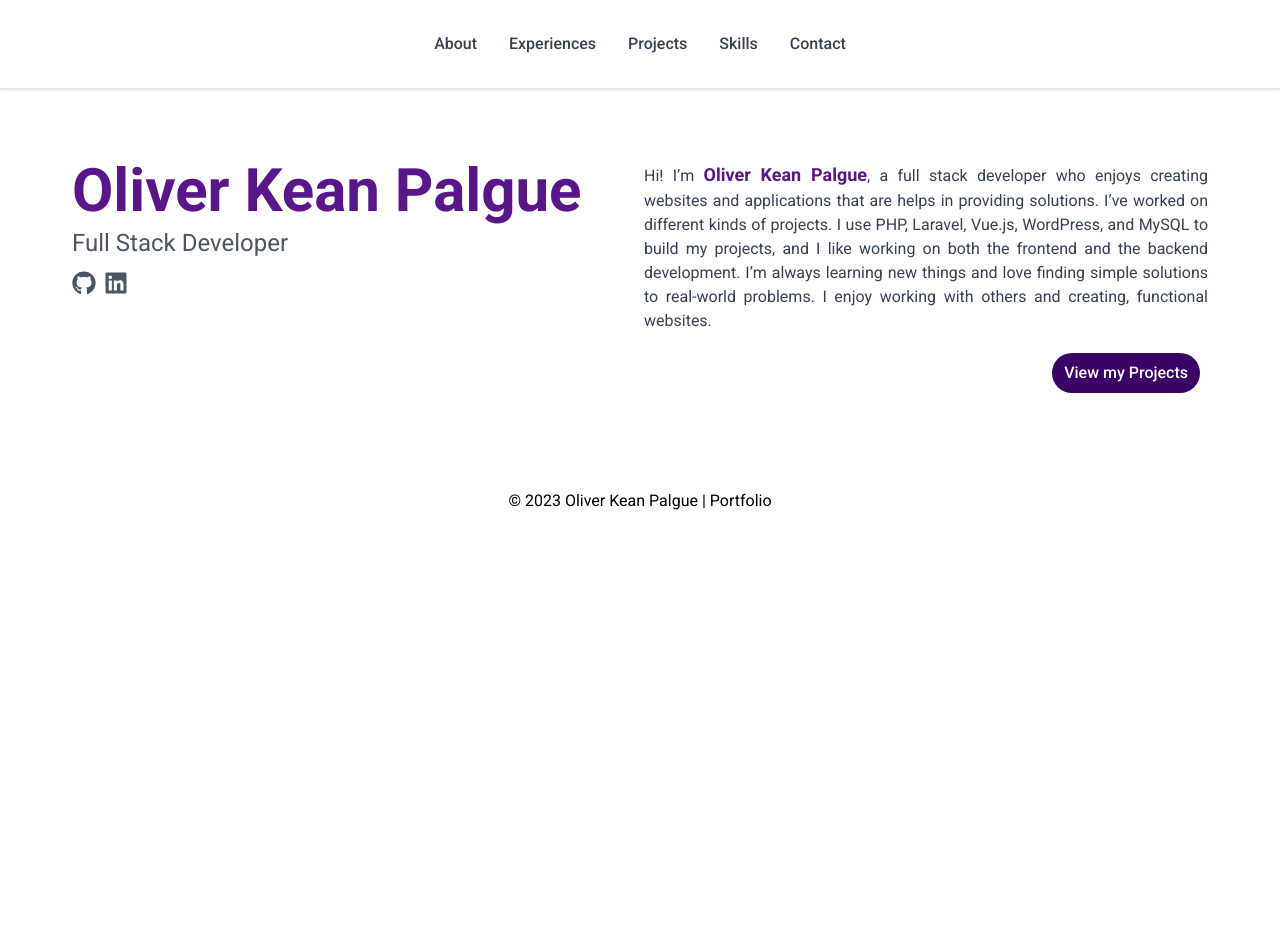
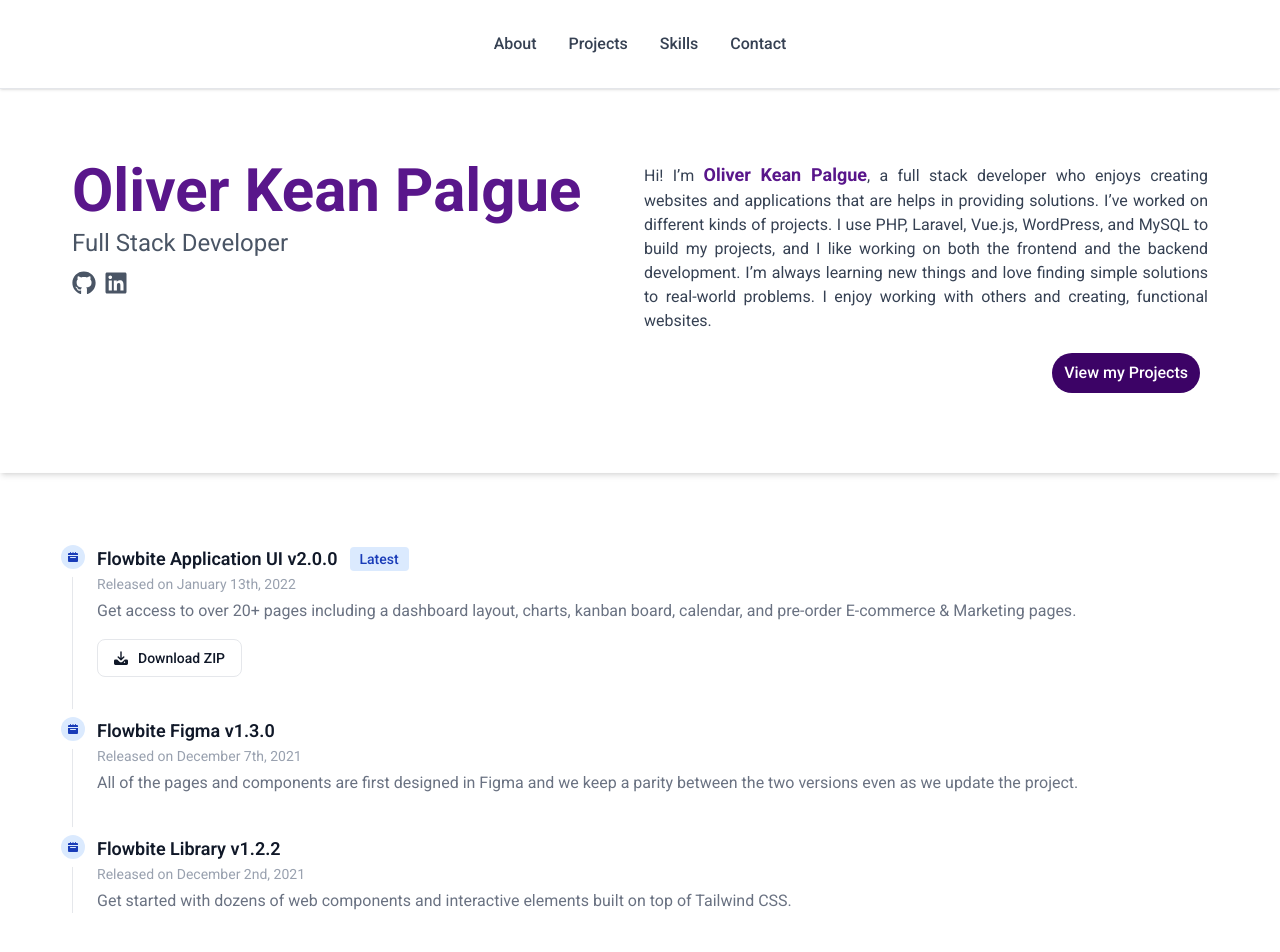
Before and after one commit to oliverkeanpalgue/portfolio, a React (Vite) app: page / in a window 1280 px wide. Shown: the top 952 px of the page. Before the commit the page ends 800 px from the top, so only its background shows below. Built offline with nearby package versions, Linux system fonts and the light colour scheme.

Commit message:
feat: added timeline

```diff
--- a/src/components/Main.jsx
+++ b/src/components/Main.jsx
@@ -1,9 +1,11 @@
 import Home from '../sections/Home/Home';
+import Experience from '../sections/Experience/Experience'
 function Main() {
   return (
     <>
       <div className="flex flex-col items-center">
           <Home/>
+          <Experience />
       </div>
     </>
   );
--- a/src/constants/links.js
+++ b/src/constants/links.js
@@ -3,10 +3,10 @@
         name: 'About',
         link: ''
     },
-    {
+    /*{
         name: 'Experiences',
         link: '#experiences'
-    },
+    },*/
     {
         name: 'Projects',
         link: '#projects'
--- /dev/null
+++ b/src/sections/Experience/Experience.jsx
@@ -0,0 +1,100 @@
+export default function Experience() {
+  return (
+    <section id="#experiences" className="w-full p-18 shadow-md">
+      <div className="flex justify-between gap-2">
+        <ol class="relative border-s border-gray-200 dark:border-gray-700">
+          <li class="mb-10 ms-6">
+            <span class="absolute flex items-center justify-center w-6 h-6 bg-blue-100 rounded-full -start-3 ring-8 ring-white dark:ring-gray-900 dark:bg-blue-900">
+              <svg
+                class="w-2.5 h-2.5 text-blue-800 dark:text-blue-300"
+                aria-hidden="true"
+                xmlns="http://www.w3.org/2000/svg"
+                fill="currentColor"
+                viewBox="0 0 20 20"
+              >
+                <path d="M20 4a2 2 0 0 0-2-2h-2V1a1 1 0 0 0-2 0v1h-3V1a1 1 0 0 0-2 0v1H6V1a1 1 0 0 0-2 0v1H2a2 2 0 0 0-2 2v2h20V4ZM0 18a2 2 0 0 0 2 2h16a2 2 0 0 0 2-2V8H0v10Zm5-8h10a1 1 0 0 1 0 2H5a1 1 0 0 1 0-2Z" />
+              </svg>
+            </span>
+            <h3 class="flex items-center mb-1 text-lg font-semibold text-gray-900 dark:text-white">
+              Flowbite Application UI v2.0.0{" "}
+              <span class="bg-blue-100 text-blue-800 text-sm font-medium me-2 px-2.5 py-0.5 rounded-sm dark:bg-blue-900 dark:text-blue-300 ms-3">
+                Latest
+              </span>
+            </h3>
+            <time class="block mb-2 text-sm font-normal leading-none text-gray-400 dark:text-gray-500">
+              Released on January 13th, 2022
+            </time>
+            <p class="mb-4 text-base font-normal text-gray-500 dark:text-gray-400">
+              Get access to over 20+ pages including a dashboard layout, charts,
+              kanban board, calendar, and pre-order E-commerce & Marketing
+              pages.
+            </p>
+            <a
+              href="#"
+              class="inline-flex items-center px-4 py-2 text-sm font-medium text-gray-900 bg-white border border-gray-200 rounded-lg hover:bg-gray-100 hover:text-blue-700 focus:z-10 focus:ring-4 focus:outline-none focus:ring-gray-100 focus:text-blue-700 dark:bg-gray-800 dark:text-gray-400 dark:border-gray-600 dark:hover:text-white dark:hover:bg-gray-700 dark:focus:ring-gray-700"
+            >
+              <svg
+                class="w-3.5 h-3.5 me-2.5"
+                aria-hidden="true"
+                xmlns="http://www.w3.org/2000/svg"
+                fill="currentColor"
+                viewBox="0 0 20 20"
+              >
+                <path d="M14.707 7.793a1 1 0 0 0-1.414 0L11 10.086V1.5a1 1 0 0 0-2 0v8.586L6.707 7.793a1 1 0 1 0-1.414 1.414l4 4a1 1 0 0 0 1.416 0l4-4a1 1 0 0 0-.002-1.414Z" />
+                <path d="M18 12h-2.55l-2.975 2.975a3.5 3.5 0 0 1-4.95 0L4.55 12H2a2 2 0 0 0-2 2v4a2 2 0 0 0 2 2h16a2 2 0 0 0 2-2v-4a2 2 0 0 0-2-2Zm-3 5a1 1 0 1 1 0-2 1 1 0 0 1 0 2Z" />
+              </svg>{" "}
+              Download ZIP
+            </a>
+          </li>
+          <li class="mb-10 ms-6">
+            <span class="absolute flex items-center justify-center w-6 h-6 bg-blue-100 rounded-full -start-3 ring-8 ring-white dark:ring-gray-900 dark:bg-blue-900">
+              <svg
+                class="w-2.5 h-2.5 text-blue-800 dark:text-blue-300"
+                aria-hidden="true"
+                xmlns="http://www.w3.org/2000/svg"
+                fill="currentColor"
+                viewBox="0 0 20 20"
+              >
+                <path d="M20 4a2 2 0 0 0-2-2h-2V1a1 1 0 0 0-2 0v1h-3V1a1 1 0 0 0-2 0v1H6V1a1 1 0 0 0-2 0v1H2a2 2 0 0 0-2 2v2h20V4ZM0 18a2 2 0 0 0 2 2h16a2 2 0 0 0 2-2V8H0v10Zm5-8h10a1 1 0 0 1 0 2H5a1 1 0 0 1 0-2Z" />
+              </svg>
+            </span>
+            <h3 class="mb-1 text-lg font-semibold text-gray-900 dark:text-white">
+              Flowbite Figma v1.3.0
+            </h3>
+            <time class="block mb-2 text-sm font-normal leading-none text-gray-400 dark:text-gray-500">
+              Released on December 7th, 2021
+            </time>
+            <p class="text-base font-normal text-gray-500 dark:text-gray-400">
+              All of the pages and components are first designed in Figma and we
+              keep a parity between the two versions even as we update the
+              project.
+            </p>
+          </li>
+          <li class="ms-6">
+            <span class="absolute flex items-center justify-center w-6 h-6 bg-blue-100 rounded-full -start-3 ring-8 ring-white dark:ring-gray-900 dark:bg-blue-900">
+              <svg
+                class="w-2.5 h-2.5 text-blue-800 dark:text-blue-300"
+                aria-hidden="true"
+                xmlns="http://www.w3.org/2000/svg"
+                fill="currentColor"
+                viewBox="0 0 20 20"
+              >
+                <path d="M20 4a2 2 0 0 0-2-2h-2V1a1 1 0 0 0-2 0v1h-3V1a1 1 0 0 0-2 0v1H6V1a1 1 0 0 0-2 0v1H2a2 2 0 0 0-2 2v2h20V4ZM0 18a2 2 0 0 0 2 2h16a2 2 0 0 0 2-2V8H0v10Zm5-8h10a1 1 0 0 1 0 2H5a1 1 0 0 1 0-2Z" />
+              </svg>
+            </span>
+            <h3 class="mb-1 text-lg font-semibold text-gray-900 dark:text-white">
+              Flowbite Library v1.2.2
+            </h3>
+            <time class="block mb-2 text-sm font-normal leading-none text-gray-400 dark:text-gray-500">
+              Released on December 2nd, 2021
+            </time>
+            <p class="text-base font-normal text-gray-500 dark:text-gray-400">
+              Get started with dozens of web components and interactive elements
+              built on top of Tailwind CSS.
+            </p>
+          </li>
+        </ol>
+      </div>
+    </section>
+  );
+}
--- a/src/sections/Home/Home.jsx
+++ b/src/sections/Home/Home.jsx
@@ -2,9 +2,9 @@
 import Introduction from "../../sections/Home/components/Introduction";
 import Description from "../../sections/Home/components/Description";
 
-function Home() {
+export default function Home() {
   return (
-    <section id="home" className="w-full h-1/2 p-18">
+    <section id="" className="w-full p-18 shadow-md">
       <div className="flex justify-between gap-2">
           <Introduction name={CONSTANTS.NAME} role={CONSTANTS.FULL_STACK}/>
           <Description name={CONSTANTS.NAME}/>
@@ -12,5 +12,3 @@
     </section>
   );
 }
-
-export default Home;
```
